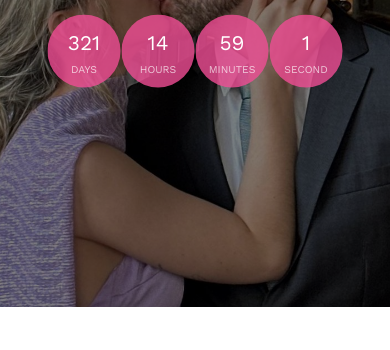
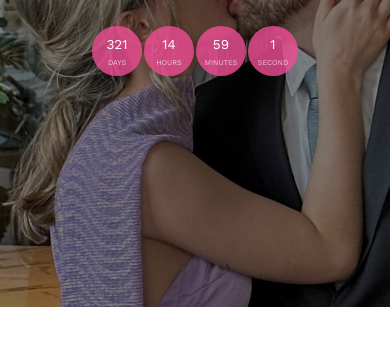
Before and after one commit to reysam93/invitacion_boda, a plain HTML site: page index.html in a window 390 px wide. Shown: the part 293-643 px from the top of the page. Drawn offline with nearby package versions, Linux system fonts and the light colour scheme; files whose address does not match are found by name.

Commit message:
centering banner image

```diff
--- a/css/mystyle.css
+++ b/css/mystyle.css
@@ -1,6 +1,6 @@
 #fh5co-header.fh5co-cover {
   /* Center and cover the background image on all screens */
-  background-position: center center !important;
+  background-position: 40% center !important;
   background-size: cover !important;
   background-repeat: no-repeat !important;
 }
@@ -24,7 +24,7 @@
   }
 }
 
-Countdown styles for mobile phones
+/* Countdown styles for mobile phones */
 @media screen and (max-width: 480px) {
   .simply-countdown > .simply-section {
     width: 48px;      /* Circle width */
```
